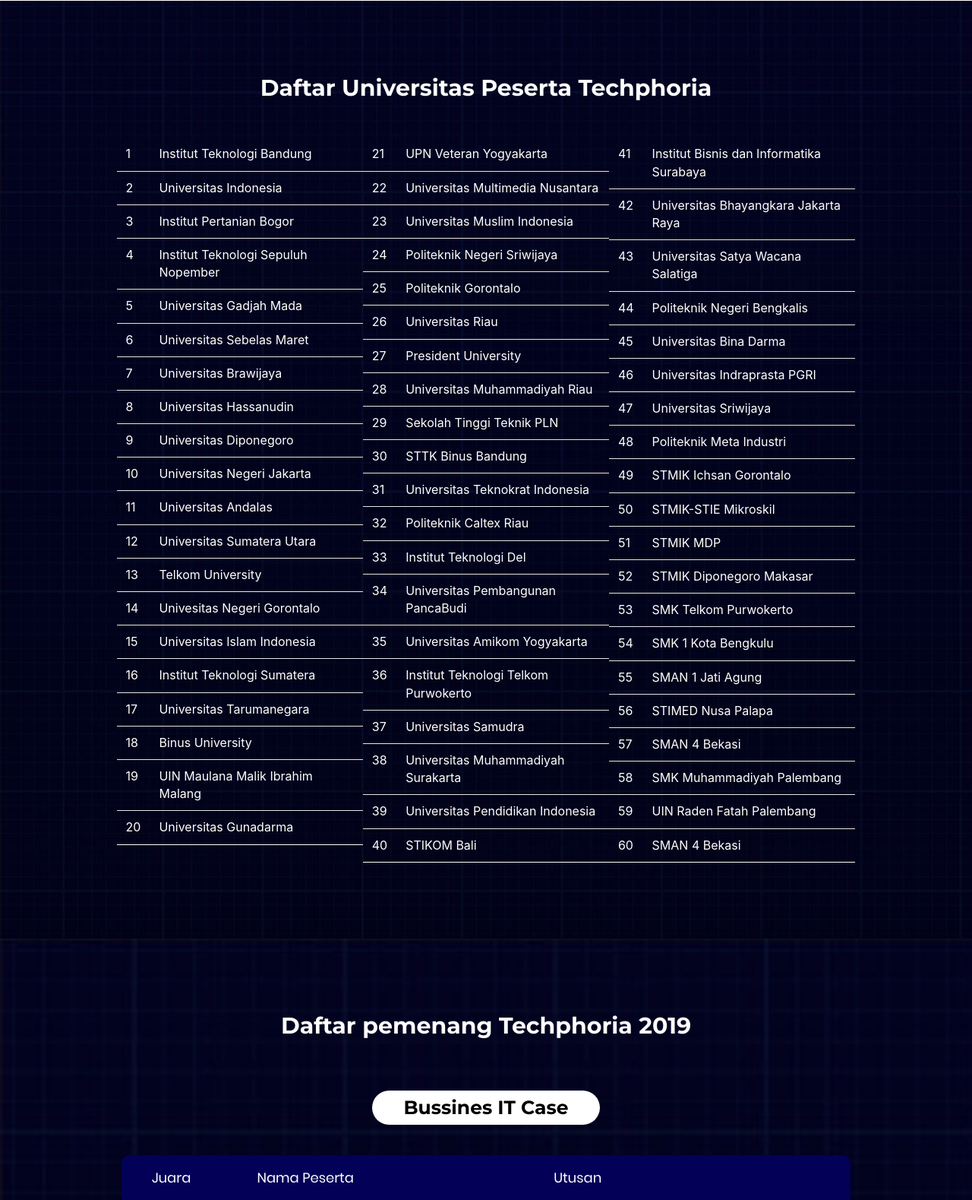
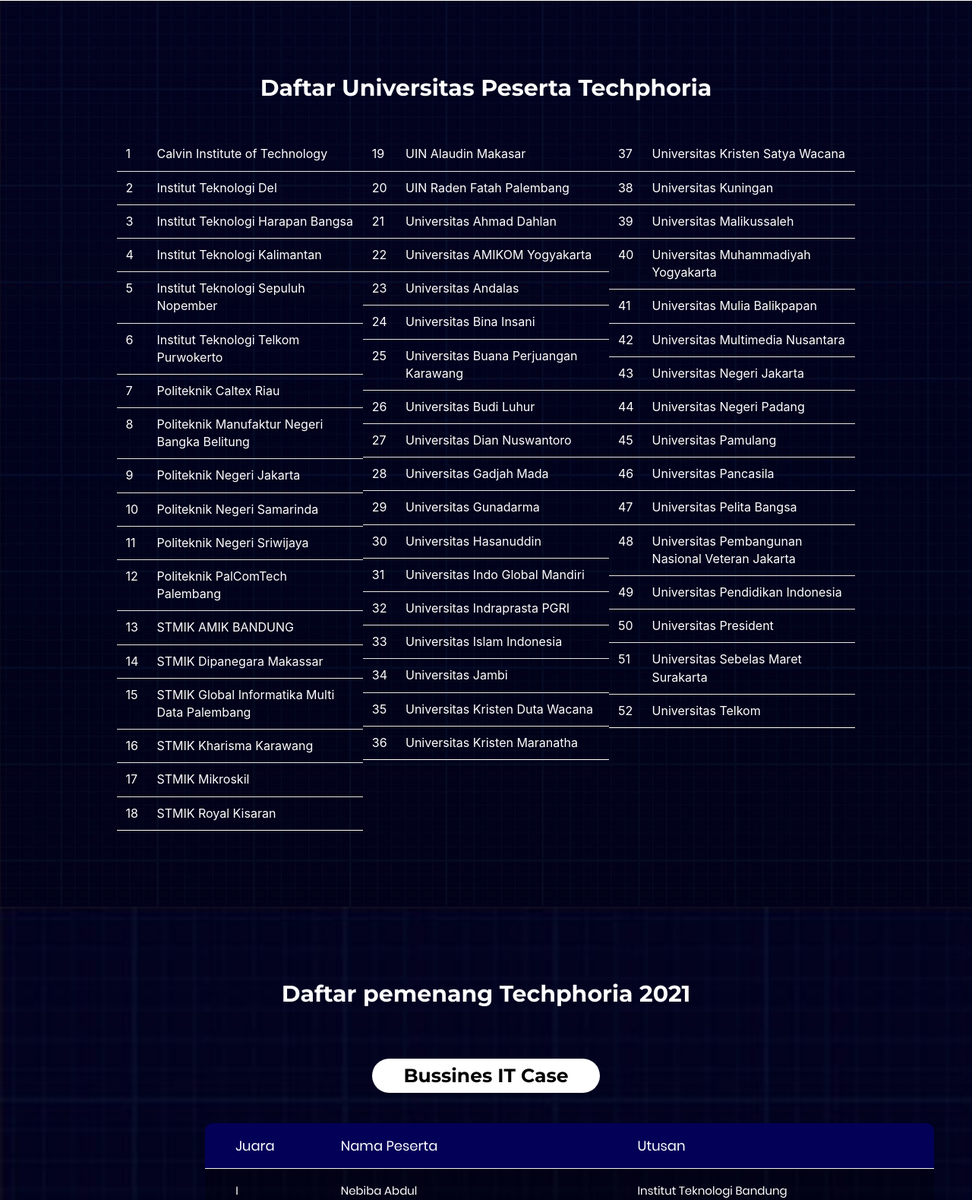
Before and after one commit to adaalif/Techporia-main-2024, a CodeIgniter 4 app: template techporia23-main/app/Views/sejarah/sejarah-2021.php in a window 1280 px wide. Shown: the part 2152-3731 px from the top of the page at 76% size. Run offline with PHP 8.4 and a stand-in for CodeIgniter, Linux system fonts and the light colour scheme; the template is opened without the code that fills it, so the values that code supplies are empty; some libraries are stand-ins or nearby versions.

Commit message:
Update sejarah-2021.php

```diff
--- a/techporia23-main/app/Views/sejarah/sejarah-2021.php
+++ b/techporia23-main/app/Views/sejarah/sejarah-2021.php
@@ -9,16 +9,15 @@
 				style="background-image: url(<?= base_url('assets-old/images/background2.jpeg') ?>)">
 				<div id="tittle-anim1" style="padding-top: 100px" class="Smallmont" style=""><span><span
 							style="display:block; margin-bottom: 10px;font-size: 30px;">SEJARAH</span>Technology
-						Euphoria 2019</span></div>
-				<div id="tittle-anim2" class="Smallmont" style="">Technology Euphoria 2019 memiliki tema "Membangun
-					Peradaban Indonesia yang Inovatif, Kolaboratif, dan Kompertitif melalui Industri Digital Kreatif".
+						Euphoria 2021</span></div>
+				<div id="tittle-anim2" class="Smallmont" style="">Technology Euphoria 2021 dengan tema “Technological Innovation Triggers the Development of the World to Match the Era and Core-Business”.
 				</div>
 
 			</div>
 		</div>
 	</div>
 	<div class="section-140"></div>
-	<div id="logo-bar" style="color: black;">
+	<div id="logo-bar" style="color: white;">
 		<div class="page-margin">
 			<div class="uk-grid-collapse" uk-grid>
 				<div class="uk-width-expand@m">
@@ -30,10 +29,10 @@
 						</div>
 						<div class="card-body-transparent" style="background-color: #030057;">
 							<div class="Smallmont" id="logoku">
-								Logo <br>Techphoria 2019
+								Logo <br>Techphoria 2021
 							</div>
 							<div id="logopng" style="width:200px; height: 200px;">
-								<img src="<?= base_url() ?>assets-old/images/logos/19.png" id="logopng"
+								<img src="<?= base_url() ?>assets-old/images/logos/21.png" id="logopng"
 									style="width:200px; height: 200px;" alt="">
 							</div>
 							<div class="ucuy">
@@ -69,8 +68,8 @@
 				<div class="uk-width-1-3@m">
 					<div id="info-right">
 						<div class="Smallmont"
-							style="font-weight: 700; font-size: 20px;line-height: 1.7; margin-bottom: 30px; text-align: center; color: gray">
-							Penyelenggaraan <br>Techphoria 2019
+							style="font-weight: 700; font-size: 20px;line-height: 1.7; margin-bottom: 30px; text-align: center; color: white">
+							Penyelenggaraan <br>Techphoria 2021
 						</div>
 						<div class="Smallmont" id="hayongapain">
 							Techphoria merupakan serangkaian acara IT tahunan dengan fokus utama kompetisi tingkat
@@ -78,7 +77,7 @@
 							kesadaran tentang peranan IT serta meningkatkan nilai keilmuan dan komprehensif di bidang
 							ilmu teknologi informasi komputer, ajang ini sendiri diprakarsai oleh Mahasiswa Fakultas
 							Ilmu Komputer Universitas Sriwijaya.
-							<span style="display: block;margin-top: 15px">Technology Euphoria 2019 memiliki event khusus
+							<span style="display: block;margin-top: 15px">Technology Euphoria 2021 memiliki event khusus
 								yaitu Fexo dan Seminar</span>
 						</div>
 
@@ -90,13 +89,13 @@
 
 	<div id="highlights">
 		<div class="Mediummont" style="text-align: center;font-weight: 700; font-size: 30px;padding-top: 100px">
-			Techphoria 2019 Highlights
+			Techphoria 2021 Highlights
 		</div>
 
 		<div class="pomar">
 			<div class="owl-carousel owl-theme">
 				<?php for ($i = 1; $i < 7; $i++) { ?>
-					<div class="item"> <img src="<?= base_url('assets-old/sejarah-image/techpho19-' . $i . '.jpeg') ?>"
+					<div class="item"> <img src="<?= base_url('assets-old/sejarah-image/techpho22-' . $i . '.jpg') ?>"
 							style="width: 270px" class="highlight-foto" alt=""></div>
 				<?php } ?>
 			</div>
@@ -114,83 +113,77 @@
 						<tbody>
 							<tr>
 								<td>1</td>
-								<td>Institut Teknologi Bandung</td>
+								<td>Calvin Institute of Technology</td>
 							</tr>
 							<tr>
 								<td>2</td>
-								<td>Universitas Indonesia</td>
+								<td>Institut Teknologi Del</td>
 							</tr>
 							<tr>
 								<td>3</td>
-								<td>Institut Pertanian Bogor</td>
+								<td>Institut Teknologi Harapan Bangsa</td>
 							</tr>
 							<tr>
 								<td>4</td>
+								<td>Institut Teknologi Kalimantan</td>
+							</tr>
+							<tr>
+								<td>5</td>
 								<td>Institut Teknologi Sepuluh Nopember</td>
 							</tr>
 							<tr>
-								<td>5</td>
-								<td>Universitas Gadjah Mada</td>
-							</tr>
-							<tr>
 								<td>6</td>
-								<td>Universitas Sebelas Maret</td>
+								<td>Institut Teknologi Telkom Purwokerto</td>
 							</tr>
 							<tr>
 								<td>7</td>
-								<td>Universitas Brawijaya</td>
+								<td>Politeknik Caltex Riau</td>
 							</tr>
 							<tr>
 								<td>8</td>
-								<td>Universitas Hassanudin</td>
+								<td>Politeknik Manufaktur Negeri Bangka Belitung</td>
 							</tr>
 							<tr>
 								<td>9</td>
-								<td>Universitas Diponegoro</td>
+								<td>Politeknik Negeri Jakarta</td>
 							</tr>
 							<tr>
 								<td>10</td>
-								<td>Universitas Negeri Jakarta</td>
+								<td>Politeknik Negeri Samarinda</td>
 							</tr>
 							<tr>
 								<td>11</td>
-								<td>Universitas Andalas</td>
+								<td>Politeknik Negeri Sriwijaya</td>
 							</tr>
 							<tr>
 								<td>12</td>
-								<td>Universitas Sumatera Utara</td>
+								<td>Politeknik PalComTech Palembang</td>
 							</tr>
 							<tr>
 								<td>13</td>
-								<td>Telkom University</td>
+								<td>STMIK AMIK BANDUNG</td>
 							</tr>
 							<tr>
 								<td>14</td>
-								<td>Univesitas Negeri Gorontalo</td>
+								<td>STMIK Dipanegara Makassar</td>
 							</tr>
 							<tr>
 								<td>15</td>
-								<td>Universitas Islam Indonesia</td>
+								<td>STMIK Global Informatika Multi Data Palembang</td>
 							</tr>
 							<tr>
 								<td>16</td>
-								<td>Institut Teknologi Sumatera</td>
+								<td>STMIK Kharisma Karawang</td>
 							</tr>
 							<tr>
 								<td>17</td>
-								<td>Universitas Tarumanegara</td>
+								<td>STMIK Mikroskil</td>
 							</tr>
-							<tr>
+							<tr style="border-bottom: solid 1px white">
 								<td>18</td>
-								<td>Binus University</td>
+								<td>STMIK Royal Kisaran</td>
 							</tr>
-							<tr>
-								<td>19</td>
-								<td>UIN Maulana Malik Ibrahim Malang </td>
-							<tr style="border-bottom: solid 1px white">
-								<td>20</td>
-								<td>Universitas Gunadarma</td>
-							</tr>
+
 						</tbody>
 					</table>
 				</div>
@@ -198,84 +191,77 @@
 					<table class="uk-table uk-table-small uk-table-divider">
 						<tbody>
 							<tr>
+								<td>19</td>
+								<td>UIN Alaudin Makasar</td>
+							<tr >
+								<td>20</td>
+								<td>UIN Raden Fatah Palembang</td>
+							</tr>
+							<tr>
 								<td>21</td>
-								<td>UPN Veteran Yogyakarta</td>
+								<td>Universitas Ahmad Dahlan</td>
 							</tr>
 							<tr>
 								<td>22</td>
-								<td>Universitas Multimedia Nusantara</td>
+								<td>Universitas AMIKOM Yogyakarta</td>
 							</tr>
 							<tr>
 								<td>23</td>
-								<td>Universitas Muslim Indonesia</td>
+								<td>Universitas Andalas</td>
 							</tr>
 							<tr>
 								<td>24</td>
-								<td>Politeknik Negeri Sriwijaya</td>
+								<td>Universitas Bina Insani</td>
 							</tr>
 							<tr>
 								<td>25</td>
-								<td>Politeknik Gorontalo</td>
+								<td>Universitas Buana Perjuangan Karawang</td>
 							</tr>
 							<tr>
 								<td>26</td>
-								<td>Universitas Riau</td>
+								<td>Universitas Budi Luhur</td>
 							</tr>
 							<tr>
 								<td>27</td>
-								<td>President University</td>
+								<td>Universitas Dian Nuswantoro</td>
 							</tr>
 							<tr>
 								<td>28</td>
-								<td>Universitas Muhammadiyah Riau</td>
+								<td>Universitas Gadjah Mada</td>
 							</tr>
 							<tr>
 								<td>29</td>
-								<td>Sekolah Tinggi Teknik PLN</td>
+								<td>Universitas Gunadarma</td>
 							</tr>
 							<tr>
 								<td>30</td>
-								<td>STTK Binus Bandung</td>
+								<td>Universitas Hasanuddin</td>
 							</tr>
 							<tr>
 								<td>31</td>
-								<td>Universitas Teknokrat Indonesia</td>
+								<td>Universitas Indo Global Mandiri</td>
 							</tr>
 							<tr>
 								<td>32</td>
-								<td>Politeknik Caltex Riau</td>
+								<td>Universitas Indraprasta PGRI</td>
 							</tr>
 							<tr>
 								<td>33</td>
-								<td>Institut Teknologi Del</td>
+								<td>Universitas Islam Indonesia</td>
 							</tr>
 							<tr>
 								<td>34</td>
-								<td>Universitas Pembangunan PancaBudi</td>
+								<td>Universitas Jambi</td>
 							</tr>
 							<tr>
 								<td>35</td>
-								<td>Universitas Amikom Yogyakarta</td>
+								<td>Universitas Kristen Duta Wacana</td>
 							</tr>
-							<tr>
+							<tr style="border-bottom: solid 1px white">
 								<td>36</td>
-								<td>Institut Teknologi Telkom Purwokerto</td>
+								<td>Universitas Kristen Maranatha</td>
 							</tr>
-							<tr>
-								<td>37</td>
-								<td>Universitas Samudra</td>
-							</tr>
-							<tr>
-								<td>38</td>
-								<td>Universitas Muhammadiyah Surakarta</td>
-							</tr>
-							<tr>
-								<td>39</td>
-								<td>Universitas Pendidikan Indonesia</td>
-							<tr style="border-bottom: solid 1px white">
-								<td>40</td>
-								<td>STIKOM Bali</td>
-							</tr>
+
 						</tbody>
 					</table>
 				</div>
@@ -283,83 +269,67 @@
 					<table class="uk-table uk-table-small uk-table-divider">
 						<tbody>
 							<tr>
+								<td>37</td>
+								<td>Universitas Kristen Satya Wacana</td>
+							</tr>
+							<tr>
+								<td>38</td>
+								<td>Universitas Kuningan</td>
+							</tr>
+							<tr>
+								<td>39</td>
+								<td>Universitas Malikussaleh</td>
+							<tr>
+								<td>40</td>
+								<td>Universitas Muhammadiyah Yogyakarta</td>
+							</tr>
+							<tr>
 								<td>41</td>
-								<td>Institut Bisnis dan Informatika Surabaya</td>
+								<td>Universitas Mulia Balikpapan</td>
 							</tr>
 							<tr>
 								<td>42</td>
-								<td>Universitas Bhayangkara Jakarta Raya</td>
+								<td>Universitas Multimedia Nusantara</td>
 							</tr>
 							<tr>
 								<td>43</td>
-								<td>Universitas Satya Wacana Salatiga</td>
+								<td>Universitas Negeri Jakarta</td>
 							</tr>
 							<tr>
 								<td>44</td>
-								<td>Politeknik Negeri Bengkalis</td>
+								<td>Universitas Negeri Padang</td>
 							</tr>
 							<tr>
 								<td>45</td>
-								<td>Universitas Bina Darma</td>
+								<td>Universitas Pamulang</td>
 							</tr>
 							<tr>
 								<td>46</td>
-								<td>Universitas Indraprasta PGRI</td>
+								<td>Universitas Pancasila</td>
 							</tr>
 							<tr>
 								<td>47</td>
-								<td>Universitas Sriwijaya</td>
+								<td>Universitas Pelita Bangsa</td>
 							</tr>
 							<tr>
 								<td>48</td>
-								<td>Politeknik Meta Industri</td>
+								<td>Universitas Pembangunan Nasional Veteran Jakarta</td>
 							</tr>
 							<tr>
 								<td>49</td>
-								<td>STMIK Ichsan Gorontalo</td>
+								<td>Universitas Pendidikan Indonesia</td>
 							</tr>
 							<tr>
 								<td>50</td>
-								<td>STMIK-STIE Mikroskil</td>
+								<td>Universitas President</td>
 							</tr>
 							<tr>
 								<td>51</td>
-								<td>STMIK MDP</td>
+								<td>Universitas Sebelas Maret Surakarta</td>
 							</tr>
-							<tr>
+							<tr style="border-bottom: solid 1px white">
 								<td>52</td>
-								<td>STMIK Diponegoro Makasar</td>
-							</tr>
-							<tr>
-								<td>53</td>
-								<td>SMK Telkom Purwokerto</td>
-							</tr>
-							<tr>
-								<td>54</td>
-								<td>SMK 1 Kota Bengkulu</td>
-							</tr>
-							<tr>
-								<td>55</td>
-								<td>SMAN 1 Jati Agung</td>
-							</tr>
-							<tr>
-								<td>56</td>
-								<td>STIMED Nusa Palapa</td>
-							</tr>
-							<tr>
-								<td>57</td>
-								<td>SMAN 4 Bekasi</td>
-							</tr>
-							<tr>
-								<td>58</td>
-								<td>SMK Muhammadiyah Palembang</td>
-							</tr>
-							<tr>
-								<td>59</td>
-								<td>UIN Raden Fatah Palembang</td>
-							<tr style="border-bottom: solid 1px white">
-								<td>60</td>
-								<td>SMAN 4 Bekasi</td>
+								<td>Universitas Telkom</td>
 							</tr>
 						</tbody>
 					</table>
@@ -370,8 +340,9 @@
 	<div class="bg-fillwhite-auto"
 		style="background-image: url(<?= base_url('assets-old/images/background2.jpeg') ?>); color: white;background-repeat:no-repeat;background-size:cover;">
 		<div class="page-margin">
+		<div class="page-margin">
 			<div class="Mediummont" style="font-size:30px; font-weight: 700;text-align: center">
-				Daftar pemenang Techphoria 2019
+				Daftar pemenang Techphoria 2021
 			</div>
 
 			<div>
```
